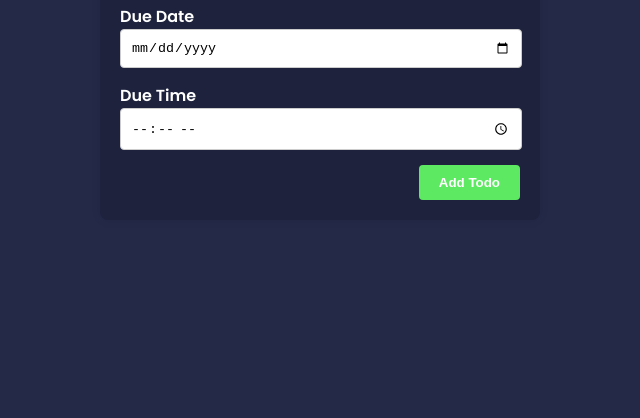
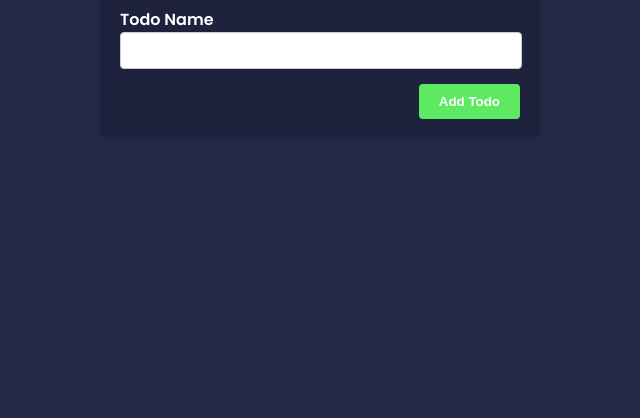
Before and after one commit to Oluwaseg/todo-app, a plain HTML site: page index.html in a window 1280 px wide. Shown: the part 382-800 px from the top of the page, without its empty margins (320-960 px from the left). Drawn offline with nearby package versions, Linux system fonts and the light colour scheme.

Commit message:
removed the div attached to date and time

```diff
--- a/index.html
+++ b/index.html
@@ -23,14 +23,7 @@
         <label for="name" class="input-label">Todo Name</label>
         <input type="text" id="name" class="input-field js-name-input" />
       </div>
-      <div class="form-group">
-        <label for="dueDate" class="input-label">Due Date</label>
-        <input type="date" id="dueDate" class="input-field js-due-date-input" />
-      </div>
-      <div class="form-group">
-        <label for="dueTime" class="input-label">Due Time</label>
-        <input type="time" id="dueTime" class="input-field js-due-time-input" />
-      </div>
+
       <div class="button-container">
         <button class="add-btn" onclick="addTodo()">Add Todo</button>
       </div>
```
